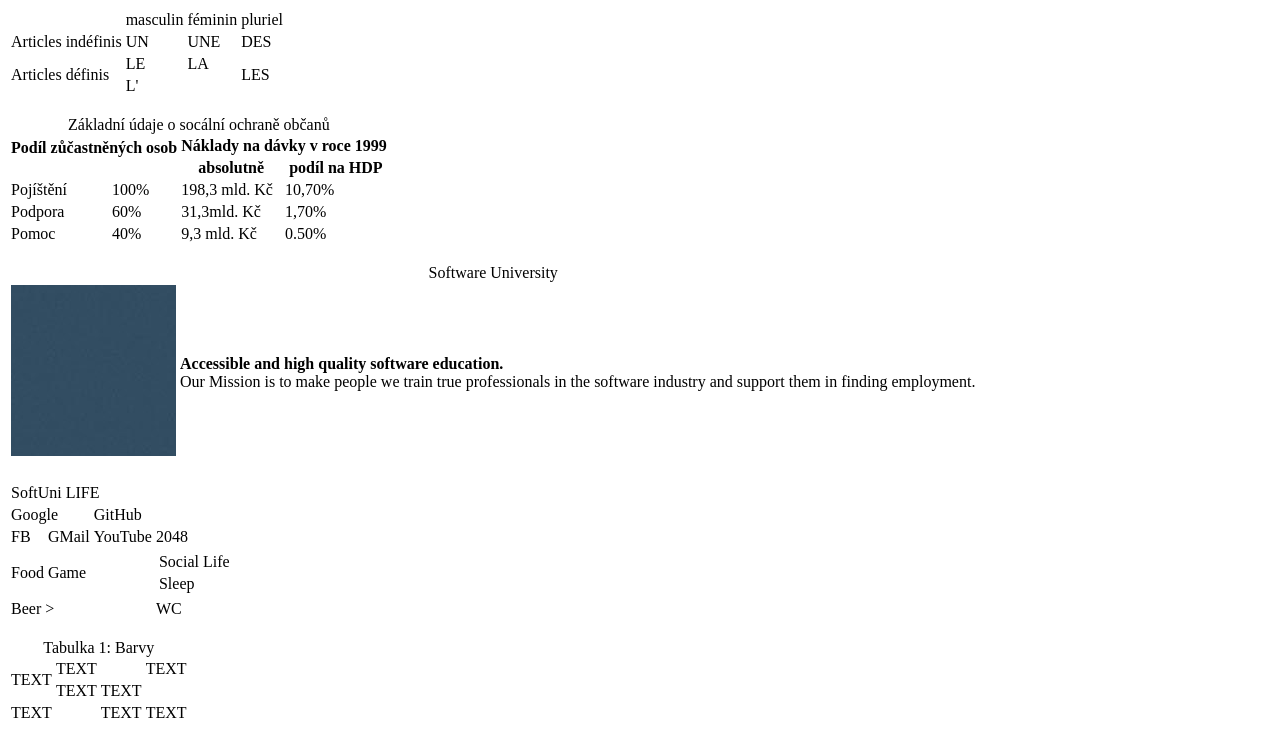
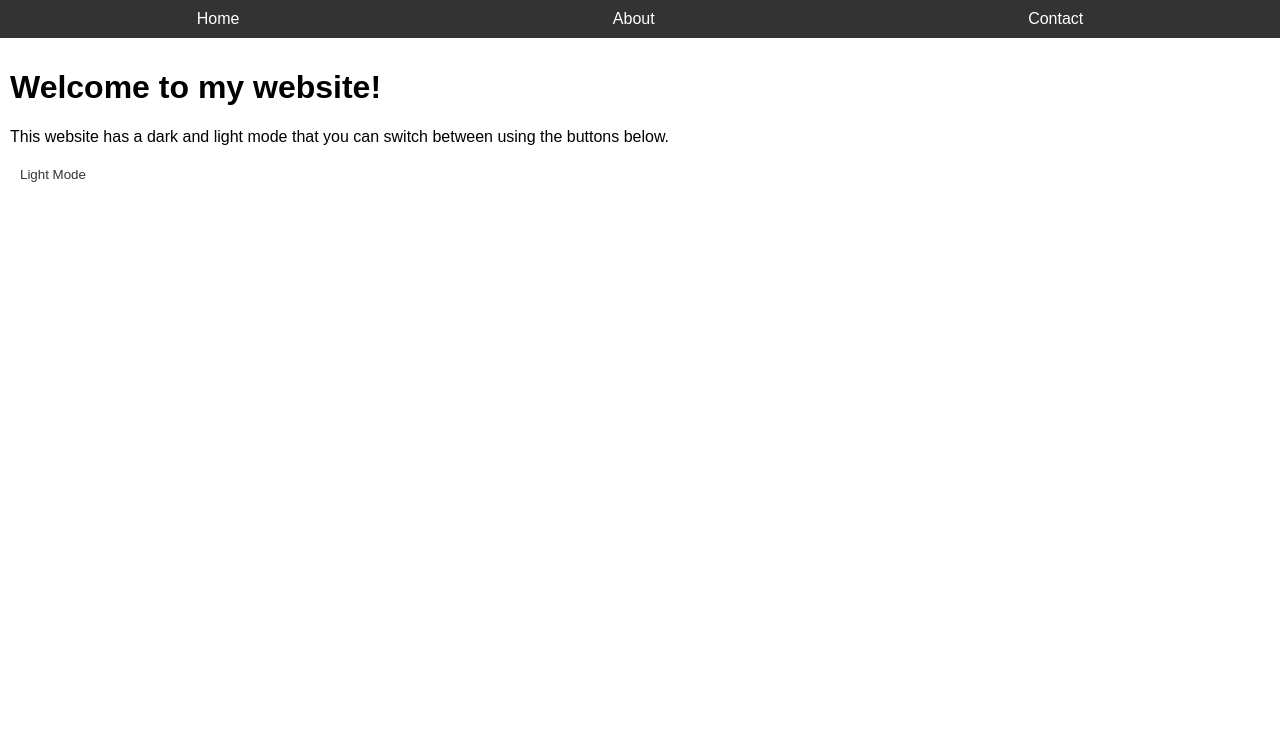
Before and after one commit to zynxczech/zynxczech.github.io, a plain HTML site: page index.html in a window 1280 px wide. Drawn offline with Linux system fonts and the light colour scheme.

Commit message:
Add files via upload

```diff
--- a/index.html
+++ b/index.html
@@ -1,125 +1,48 @@
 <!DOCTYPE html>
 <html lang="en">
+<html>
 <head>
     <meta charset="UTF-8">
     <meta http-equiv="X-UA-Compatible" content="IE=edge">
     <meta name="viewport" content="width=device-width, initial-scale=1.0">
-    <link rel="stylesheet" href="style.css">
-    <title>Document</title>
-</head>
+
+
+
+
+<title>My Website</title>
+ <style> /* Style for the website */
+    body { font-family: sans-serif; margin: 0; padding: 0; }
+     /* Style for the top menu */
+    #menu { background-color: #333; color: #fff; display: flex; justify-content: space-around; padding: 10px; } /* Style for menu items */
+    #menu a { color: #fff; text-decoration: none; } /* Style for the main content */
+    #main { padding: 10px; } /* Style for the light mode button */
+    #light-mode-btn { background-color: #fff; border: none; color: #333; padding: 5px 10px; text-decoration: none; } /* Style for the dark mode button */
+    #dark-mode-btn { background-color: #333; border: none; color: #fff; padding: 5px 10px; text-decoration: none; }
+</style>
+ <script>
+    function switchToLightMode() {
+        document.body.style.backgroundColor = "#fff";
+        document.body.style.color = "#333";
+        document.getElementById("light-mode-btn").style.display = "none";
+        document.getElementById("dark-mode-btn").style.display = "inline"; }
+    function switchToDarkMode() {
+        document.body.style.backgroundColor = "#333";
+        document.body.style.color = "#fff";
+        document.getElementById("light-mode-btn").style.display = "inline";
+        document.getElementById("dark-mode-btn").style.display = "none"; }
+</script>
+ </head>
 <body>
-    <table id="tab">
-        <tr>
-            <td></td>
-            <td>masculin</td>
-            <td>féminin</td>
-            <td>pluriel</td>
-        </tr>
-        <tr>
-            <td>Articles indéfinis</td>
-            <td>UN</td>
-            <td>UNE</td>
-            <td>DES</td>
-        </tr>
-        <tr>
-            <td rowspan="2">Articles définis</td>
-            <td>LE</td>
-            <td>LA</td>
-            <td rowspan="2" id="Les">LES</td>
-        </tr>
-        <tr>
-            <td colspan="2" id="Lob">L'</td>
-        </tr>
-    </table>
-    <br>
-    <table class="zuosoo">
-        <caption>Základní údaje o socální ochraně občanů</caption>
-        <tr>
-            <th rowspan="2" colspan="2" id="pzo" style="padding-bottom: 20px;">Podíl zůčastněných osob</th>
-            <th colspan="2">Náklady na dávky v roce 1999</th>
-        </tr>
-        <tr>
-            <th>absolutně</th>
-            <th>podíl na HDP</th>
-        </tr>
-        <tr>
-            <td>Pojíštění</td>
-            <td id="cis">100%</td>
-            <td id="cis">198,3 mld. Kč</td>
-            <td id="cis">10,70%</td>
-        </tr>
-        <tr>
-            <td>Podpora</td>
-            <td id="cis">60%</td>
-            <td id="cis">31,3mld. Kč</td>
-            <td id="cis">1,70%</td>
-        </tr>
-        <tr>
-            <td>Pomoc</td>
-            <td id="cis">40%</td>
-            <td id="cis">9,3 mld. Kč</td>
-            <td id="cis">0.50%</td>
-        </tr>
-    </table>
-    <br>
-    <table class="su">
-        <caption>Software University</caption>
-        <tr>
-            <td rowspan="2"><img src="idk.png" alt="" id="pojeb"></td>
-            <td><b>Accessible and high quality software education.</b><br> Our Mission is to make people we train true professionals in the software industry and support them in finding employment.</td>
-        </tr>
-    </table>
-    <br>
-    <table class="soft">
-        <tr>
-            <td colspan="4" id="sultd">SoftUni LIFE</td>
-        </tr>
-        <tr>
-            <td colspan="2" id="goog">Google</td>
-            <td colspan="2" id="git">GitHub</td>
-        </tr>
-        <tr>
-            <td id="fb">FB</td>
-            <td id="gm">GMail</td>
-            <td id="yt">YouTube</td>
-            <td id="ctverec">2048</td>
-        </tr>
-        <tr>
-            <td id="fo">Food</td>
-            <td colspan="2" id="ga">Game</td>
-            <td>
-                <table class="sis">
-                    <tr>
-                        <td id="sl">Social Life</td>
-                    </tr>
-                    <tr>
-                        <td id="sle">Sleep</td>
-                    </tr>
-                </table>
-            </td>
-        </tr>
-        <tr>
-            <td colspan="3" id="be">Beer ></td>
-            <td id="wc">WC</td>
-        </tr>
-    </table>
-    <br>
-    <table class="barvy">
-        <caption>Tabulka 1: Barvy</caption>
-        <tr>
-            <td rowspan="2" id="pu">TEXT</td>
-            <td colspan="2" id="re">TEXT</td>
-            <td id="ew">TEXT</td>
-        </tr>
-        <tr>
-            <td id="gr">TEXT</td>
-            <td colspan="2" id="ye">TEXT</td>
-        </tr>
-        <tr>
-            <td colspan="2" id="mb">TEXT</td>
-            <td id="ewd">TEXT</td>
-            <td id="dgr">TEXT</td>
-        </tr>
-    </table>
+    <div id="menu">
+        <a href="#">Home</a>
+        <a href="#">About</a>
+        <a href="#">Contact</a>
+    </div>
+    <div id="main">
+        <h1>Welcome to my website!</h1>
+        <p>This website has a dark and light mode that you can switch between using the buttons below.</p>
+        <button id="light-mode-btn" onclick="switchToLightMode()">Light Mode</button>
+        <button id="dark-mode-btn" onclick="switchToDarkMode()" style="display: none;">Dark Mode</button>
+    </div>
 </body>
 </html>
```
